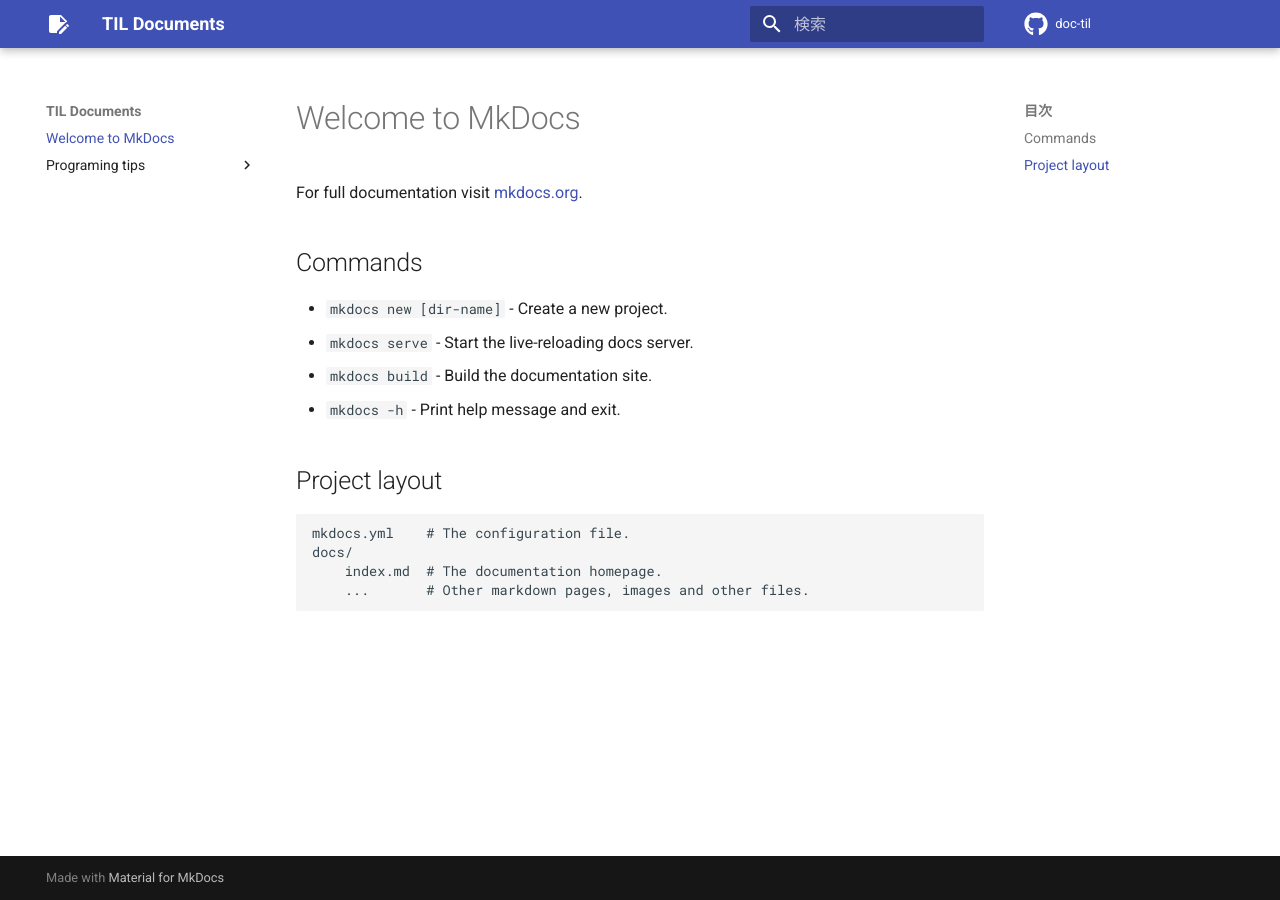
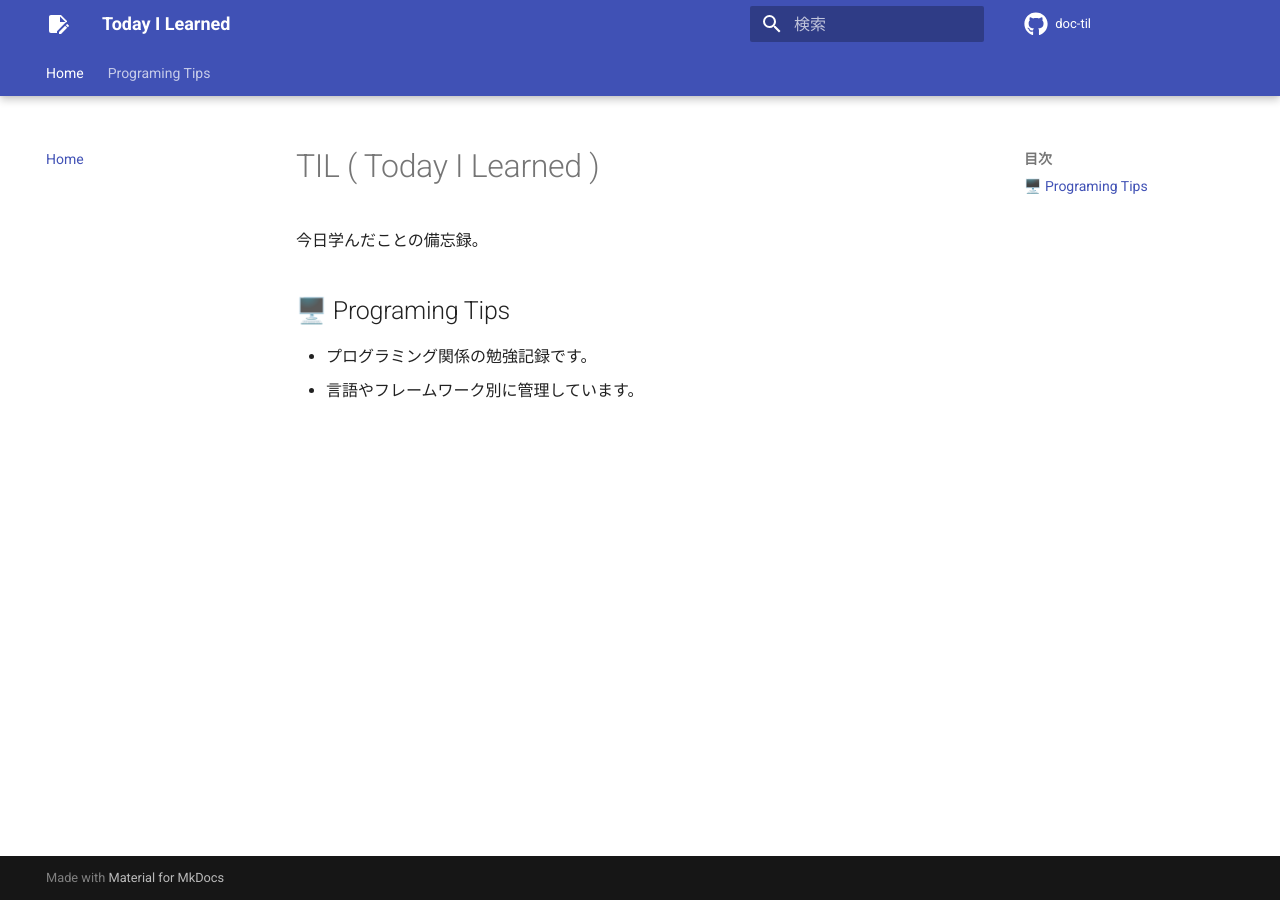
Before and after one commit to mknsk0309/doc-til, an MkDocs documentation site: the page built from docs/index.md, in a window 1280 px wide. Built offline with MkDocs 1.6.1 and Material for MkDocs 9.7.7, drawn with Linux system fonts in a browser that asks for light colours; comment, search, counter and statistics services are not loaded.

Commit message:
mod : MkDocs環境変更(Tabメニューの設定)

```diff
--- a/docs/index.md
+++ b/docs/index.md
@@ -1,17 +1,8 @@
-# Welcome to MkDocs
+# TIL ( Today I Learned )
 
-For full documentation visit [mkdocs.org](https://www.mkdocs.org).
+今日学んだことの備忘録。
 
-## Commands
+## 🖥️ Programing Tips
 
-* `mkdocs new [dir-name]` - Create a new project.
-* `mkdocs serve` - Start the live-reloading docs server.
-* `mkdocs build` - Build the documentation site.
-* `mkdocs -h` - Print help message and exit.
-
-## Project layout
-
-    mkdocs.yml    # The configuration file.
-    docs/
-        index.md  # The documentation homepage.
-        ...       # Other markdown pages, images and other files.
+- プログラミング関係の勉強記録です。
+- 言語やフレームワーク別に管理しています。
--- a/mkdocs.yml
+++ b/mkdocs.yml
@@ -1,12 +1,33 @@
-site_name: TIL Documents
+site_name: Today I Learned
 theme:
   name: material
   language: ja
   icon:
     logo: material/note-edit
     repo: fontawesome/brands/github
+  features:
+    - navigation.tabs
+    - navigation.tabs.sticky
 repo_name: doc-til
 repo_url: https://github.com/mknsk0309/doc-til
+
+nav:
+  - Home: index.md
+  - Programing Tips:
+    - Ruby / Ruby on Rails:
+      - Rubyの予約語: programing-tips/ruby-rails/Rubyの予約語.md
+      - オブジェクト: programing-tips/ruby-rails/オブジェクト.md
+      - メソッド: programing-tips/ruby-rails/メソッド.md
+      - 演算子: programing-tips/ruby-rails/演算子.md
+      - パーセント記法: programing-tips/ruby-rails/パーセント記法.md
+      - 正規表現: programing-tips/ruby-rails/正規表現.md
+      - 文字コード: programing-tips/ruby-rails/文字コード.md
+      - 文字列の操作: programing-tips/ruby-rails/文字列の操作.md
+      - n数値の操作: programing-tips/ruby-rails/n数値の操作.md
+      - 配列の操作: programing-tips/ruby-rails/配列の操作.md
+      - ハッシュの操作: programing-tips/ruby-rails/ハッシュの操作.md
+      - ディレクトリ・ファイルの操作: programing-tips/ruby-rails/ディレクトリ・ファイルの操作.md
+      - 例外処理: programing-tips/ruby-rails/例外処理.md
 
 markdown_extensions:
   - pymdownx.highlight:
```
